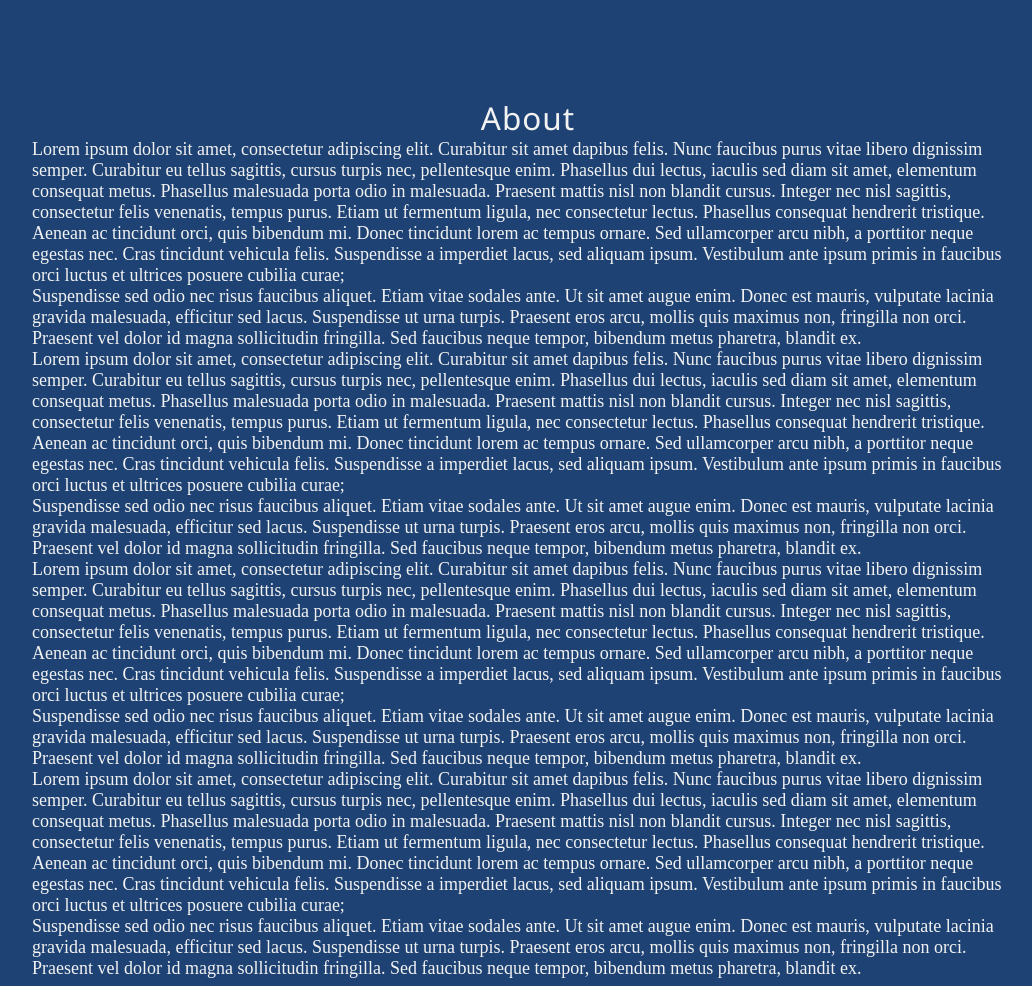
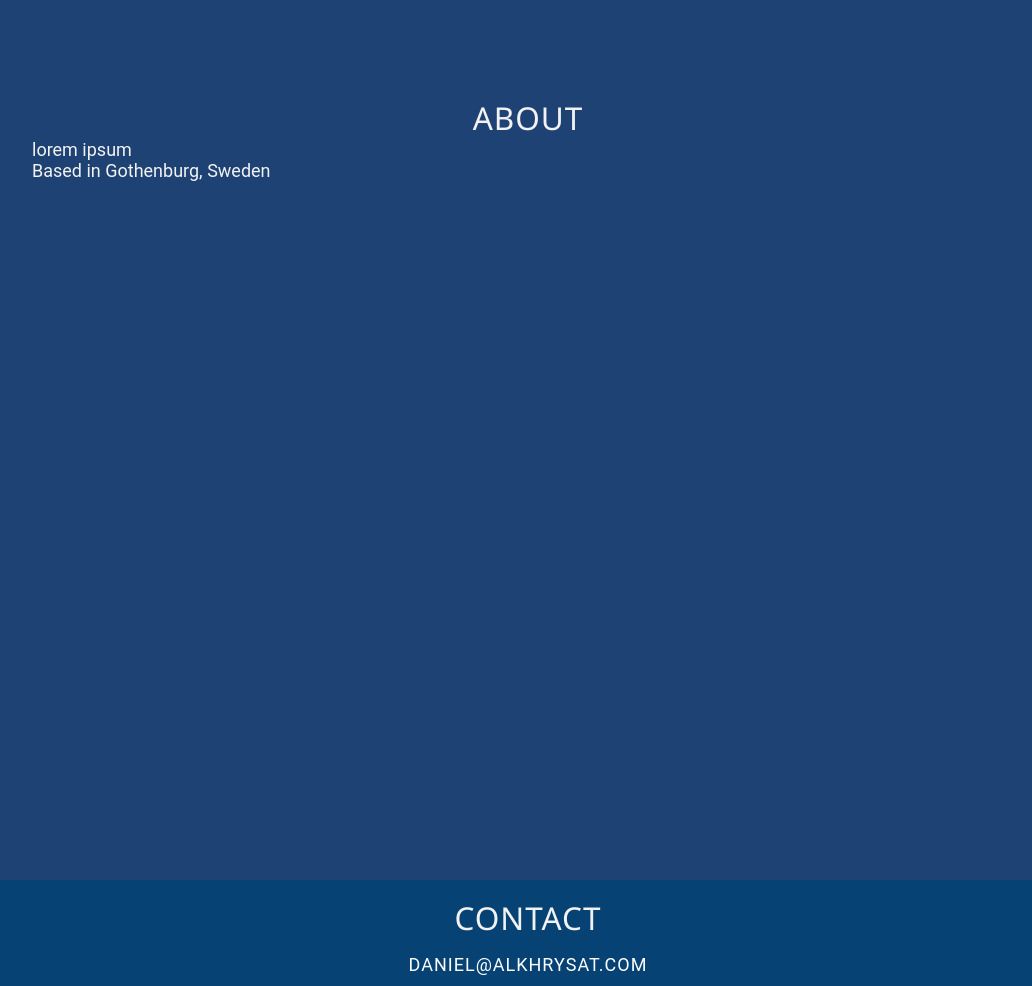
Before and after one commit to alkhdaniel/awesome-portfolio, a Gatsby site: page / in a window 1280 px wide. Shown: the part 720-1706 px from the top of the page, without its empty margins (112-1144 px from the left). Built offline with nearby package versions, Linux system fonts and the light colour scheme; Gatsby itself is replaced by a stand-in of ours.

Commit message:
tweak styles

```diff
--- a/src/components/SmoothScroll.tsx
+++ b/src/components/SmoothScroll.tsx
@@ -1,9 +1,6 @@
 const SmoothScroll = (target, speed, smooth) => {
 	if (target === document)
-		target = (document.scrollingElement
-              || document.documentElement
-              || document.body.parentNode
-              || document.body) // cross browser support for document scrolling
+		target = (document.scrollingElement  || document.documentElement  || document.body.parentNode || document.body); // cross browser support for document scrolling
 
 	var moving = false
 	var pos = target.scrollTop
@@ -16,14 +13,20 @@ const SmoothScroll = (target, speed, smooth) => {
 	target.addEventListener('DOMMouseScroll', scrolled, { passive: false })
 
 	function scrolled(e) {
-		e.preventDefault(); // disable default scrolling
+		// leave early if default action is prevented
+	    // or it's a zooming event with CTRL
+	    if (event.defaultPrevented || event.ctrlKey) {
+	        return true;
+	    }
 
 		var delta = normalizeWheelDelta(e)
-
+		if (!moving) { pos=target.scrollTop; }
 		pos += -delta * speed
 		pos = Math.max(0, Math.min(pos, target.scrollHeight - frame.clientHeight)) // limit scrolling
 
 		if (!moving) update()
+
+		e.preventDefault(); // disable default scrolling
 	}
 
 	function normalizeWheelDelta(e){
@@ -43,7 +46,7 @@ const SmoothScroll = (target, speed, smooth) => {
 
 		target.scrollTop += delta
 
-		if (Math.abs(delta) > 0.5)
+		if (Math.abs(delta) > 2)
 			requestFrame(update)
 		else
 			moving = false
--- a/src/components/about.tsx
+++ b/src/components/about.tsx
@@ -17,21 +17,14 @@ const TextContainer = styled.div`
 
 
 
-const Header = ({ name, industry }) => {
+const About = ({ text }) => {
   return (
     <AboutContainer>
     <Title>About</Title>
     <TextContainer>
-    <p>Lorem ipsum dolor sit amet, consectetur adipiscing elit. Curabitur sit amet dapibus felis. Nunc faucibus purus vitae libero dignissim semper. Curabitur eu tellus sagittis, cursus turpis nec, pellentesque enim. Phasellus dui lectus, iaculis sed diam sit amet, elementum consequat metus. Phasellus malesuada porta odio in malesuada. Praesent mattis nisl non blandit cursus. Integer nec nisl sagittis, consectetur felis venenatis, tempus purus. Etiam ut fermentum ligula, nec consectetur lectus. Phasellus consequat hendrerit tristique. Aenean ac tincidunt orci, quis bibendum mi. Donec tincidunt lorem ac tempus ornare. Sed ullamcorper arcu nibh, a porttitor neque egestas nec. Cras tincidunt vehicula felis. Suspendisse a imperdiet lacus, sed aliquam ipsum. Vestibulum ante ipsum primis in faucibus orci luctus et ultrices posuere cubilia curae;</p>
-    <p>Suspendisse sed odio nec risus faucibus aliquet. Etiam vitae sodales ante. Ut sit amet augue enim. Donec est mauris, vulputate lacinia gravida malesuada, efficitur sed lacus. Suspendisse ut urna turpis. Praesent eros arcu, mollis quis maximus non, fringilla non orci. Praesent vel dolor id magna sollicitudin fringilla. Sed faucibus neque tempor, bibendum metus pharetra, blandit ex.</p>
-    <p>Lorem ipsum dolor sit amet, consectetur adipiscing elit. Curabitur sit amet dapibus felis. Nunc faucibus purus vitae libero dignissim semper. Curabitur eu tellus sagittis, cursus turpis nec, pellentesque enim. Phasellus dui lectus, iaculis sed diam sit amet, elementum consequat metus. Phasellus malesuada porta odio in malesuada. Praesent mattis nisl non blandit cursus. Integer nec nisl sagittis, consectetur felis venenatis, tempus purus. Etiam ut fermentum ligula, nec consectetur lectus. Phasellus consequat hendrerit tristique. Aenean ac tincidunt orci, quis bibendum mi. Donec tincidunt lorem ac tempus ornare. Sed ullamcorper arcu nibh, a porttitor neque egestas nec. Cras tincidunt vehicula felis. Suspendisse a imperdiet lacus, sed aliquam ipsum. Vestibulum ante ipsum primis in faucibus orci luctus et ultrices posuere cubilia curae;</p>
-    <p>Suspendisse sed odio nec risus faucibus aliquet. Etiam vitae sodales ante. Ut sit amet augue enim. Donec est mauris, vulputate lacinia gravida malesuada, efficitur sed lacus. Suspendisse ut urna turpis. Praesent eros arcu, mollis quis maximus non, fringilla non orci. Praesent vel dolor id magna sollicitudin fringilla. Sed faucibus neque tempor, bibendum metus pharetra, blandit ex.</p>
-    <p>Lorem ipsum dolor sit amet, consectetur adipiscing elit. Curabitur sit amet dapibus felis. Nunc faucibus purus vitae libero dignissim semper. Curabitur eu tellus sagittis, cursus turpis nec, pellentesque enim. Phasellus dui lectus, iaculis sed diam sit amet, elementum consequat metus. Phasellus malesuada porta odio in malesuada. Praesent mattis nisl non blandit cursus. Integer nec nisl sagittis, consectetur felis venenatis, tempus purus. Etiam ut fermentum ligula, nec consectetur lectus. Phasellus consequat hendrerit tristique. Aenean ac tincidunt orci, quis bibendum mi. Donec tincidunt lorem ac tempus ornare. Sed ullamcorper arcu nibh, a porttitor neque egestas nec. Cras tincidunt vehicula felis. Suspendisse a imperdiet lacus, sed aliquam ipsum. Vestibulum ante ipsum primis in faucibus orci luctus et ultrices posuere cubilia curae;</p>
-    <p>Suspendisse sed odio nec risus faucibus aliquet. Etiam vitae sodales ante. Ut sit amet augue enim. Donec est mauris, vulputate lacinia gravida malesuada, efficitur sed lacus. Suspendisse ut urna turpis. Praesent eros arcu, mollis quis maximus non, fringilla non orci. Praesent vel dolor id magna sollicitudin fringilla. Sed faucibus neque tempor, bibendum metus pharetra, blandit ex.</p>
-    <p>Lorem ipsum dolor sit amet, consectetur adipiscing elit. Curabitur sit amet dapibus felis. Nunc faucibus purus vitae libero dignissim semper. Curabitur eu tellus sagittis, cursus turpis nec, pellentesque enim. Phasellus dui lectus, iaculis sed diam sit amet, elementum consequat metus. Phasellus malesuada porta odio in malesuada. Praesent mattis nisl non blandit cursus. Integer nec nisl sagittis, consectetur felis venenatis, tempus purus. Etiam ut fermentum ligula, nec consectetur lectus. Phasellus consequat hendrerit tristique. Aenean ac tincidunt orci, quis bibendum mi. Donec tincidunt lorem ac tempus ornare. Sed ullamcorper arcu nibh, a porttitor neque egestas nec. Cras tincidunt vehicula felis. Suspendisse a imperdiet lacus, sed aliquam ipsum. Vestibulum ante ipsum primis in faucibus orci luctus et ultrices posuere cubilia curae;</p>
-    <p>Suspendisse sed odio nec risus faucibus aliquet. Etiam vitae sodales ante. Ut sit amet augue enim. Donec est mauris, vulputate lacinia gravida malesuada, efficitur sed lacus. Suspendisse ut urna turpis. Praesent eros arcu, mollis quis maximus non, fringilla non orci. Praesent vel dolor id magna sollicitudin fringilla. Sed faucibus neque tempor, bibendum metus pharetra, blandit ex.</p>
+    {text}
     </TextContainer>
     </AboutContainer>
     )
 }
-export default Header
+export default About
--- a/src/pages/index.tsx
+++ b/src/pages/index.tsx
@@ -10,8 +10,8 @@ const GlobalStyle = createGlobalStyle`
 	/*dark theme*/
 	:root {
 		--offsetY: 0;
-		--font: "Roboto, sans-serif";
-		--headerFont: "Segoe ui, sans-serif";
+		--font: Roboto, sans-serif;
+		--headerFont: Segoe ui, sans-serif;
 		--headerPosition: 0px;
 		--headerSize: ""
 	    --mainWidth: auto;
@@ -34,6 +34,7 @@ const GlobalStyle = createGlobalStyle`
 		padding:0;
 	}
     html {
+    	font-size:16px;
 		font-family: var(--font);
         color: var(--textColor);
     }
@@ -44,12 +45,14 @@ const GlobalStyle = createGlobalStyle`
     	font-family: var(--headerFont);
     }
     h1 {
-    	font-size:2.5rem;
+    	text-transform: uppercase;
+    	font-size:1.95rem;
     	font-weight:600;
     	letter-spacing:2px;
     }
     h2 {
-    	font-size:1.75rem;
+    	text-transform: uppercase;
+    	font-size:1.4rem;
     	font-weight:500;
     	letter-spacing:1px;
     }
@@ -103,12 +106,21 @@ const GlobalStyle = createGlobalStyle`
 		:root {
 			--mainWidth: 880px;
 		}
+		h1 {
+			font-size:2rem;
+		}
 	}
 
 	@media only screen and (min-width: 1200px) {
 		:root {
 			font-size:18px;
 			--mainWidth: 1024px;
+		}
+		h1 {
+			font-size: 2.5rem;
+		}
+		h2 {
+			font-size: 1.75rem;
 		}
 	}
 
@@ -154,6 +166,14 @@ const contactLinks: string[] = [
 	{"text":"github","url":"https://github.com/alkhdaniel"},
 	{"text":"linkedin","url":"https://www.linkedin.com/in/daniel-alkhrysat/"}]
 const skills: string[] = ["JavaSript", "React"];
+const about =
+<>
+<p>lorem ipsum</p>
+<p>Based in Gothenburg, Sweden</p>
+</>;
+
+
+
 const [red, green, blue]: number = [6, 66, 115]
 const [hg1red, hg1green, hg1blue]: number = [97, 73, 115]
 const [hg2red, hg2green, hg2blue]: number = [200, 100, 150]
@@ -192,7 +212,7 @@ class EasyPortfolio extends React.Component {
 					<title>{pageTitle}</title>
 					<NavBar />
 					<Header name={name} industry={industry}/>
-					<About />
+					<About text={about} />
 					<Contact links={contactLinks} />
 					<Footer />
 				</main>
```
